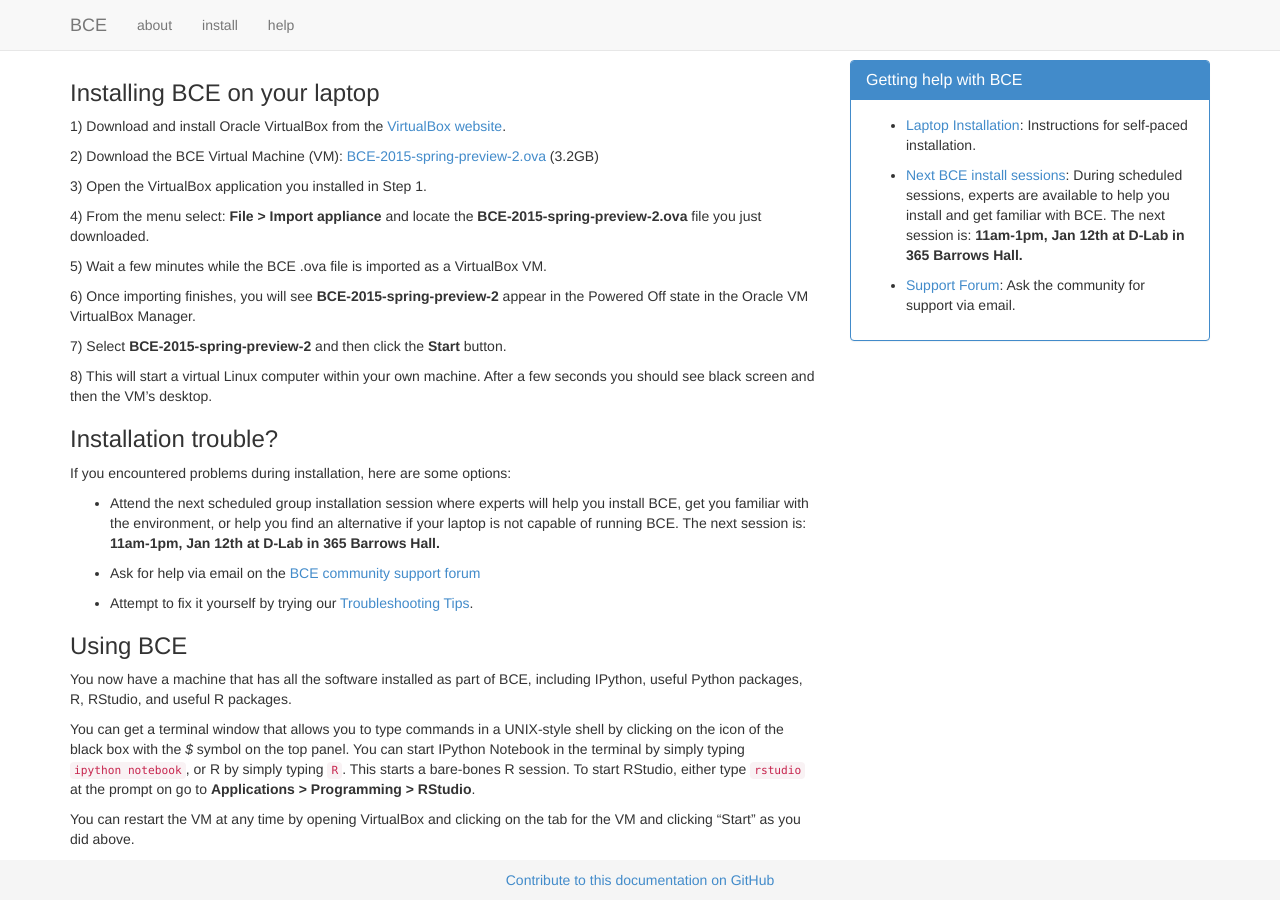
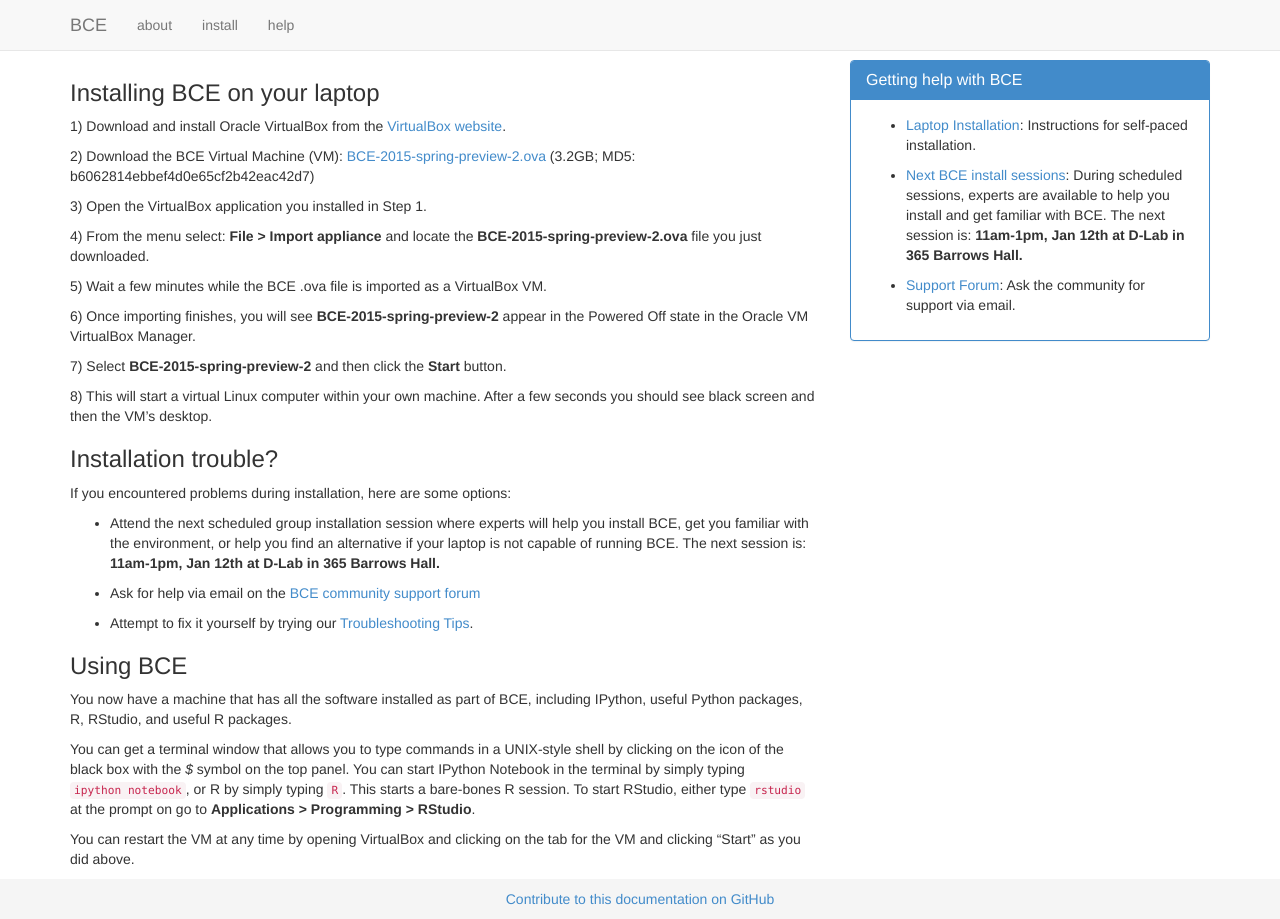
Before and after one commit to ucberkeley/bce-documentation, a Jekyll site: the page built from laptop-installation.md, in a window 1280 px wide. Built offline with Jekyll 4.4.1, drawn with Linux system fonts in a browser that asks for light colours; nearby versions of some CDN libraries; library files that are not in the unit come from our copies; Markdown is read by kramdown in place of the engine named in the settings.

Commit message:
Change download URL to one hosted on Box since too many users reported interrupted downloads with Google Drive. Display the MD5.

```diff
--- a/laptop-installation.md
+++ b/laptop-installation.md
@@ -6,7 +6,7 @@ title: Laptop Installation
 
 1) Download and install Oracle VirtualBox from the [VirtualBox website](https://www.virtualbox.org/wiki/Downloads).
 
-2) Download the BCE Virtual Machine (VM): [BCE-2015-spring-preview-2.ova](https://docs.google.com/uc?id=0Bz_1EI3c_TA1VzlScXUxaEEwSm8&export=download) (3.2GB)
+2) Download the BCE Virtual Machine (VM): [BCE-2015-spring-preview-2.ova](https://https://berkeley.box.com/s/a4736ybkl7emdmnleu6f) (3.2GB; MD5: b6062814ebbef4d0e65cf2b42eac42d7)
 
 3) Open the VirtualBox application you installed in Step 1.
 
```
